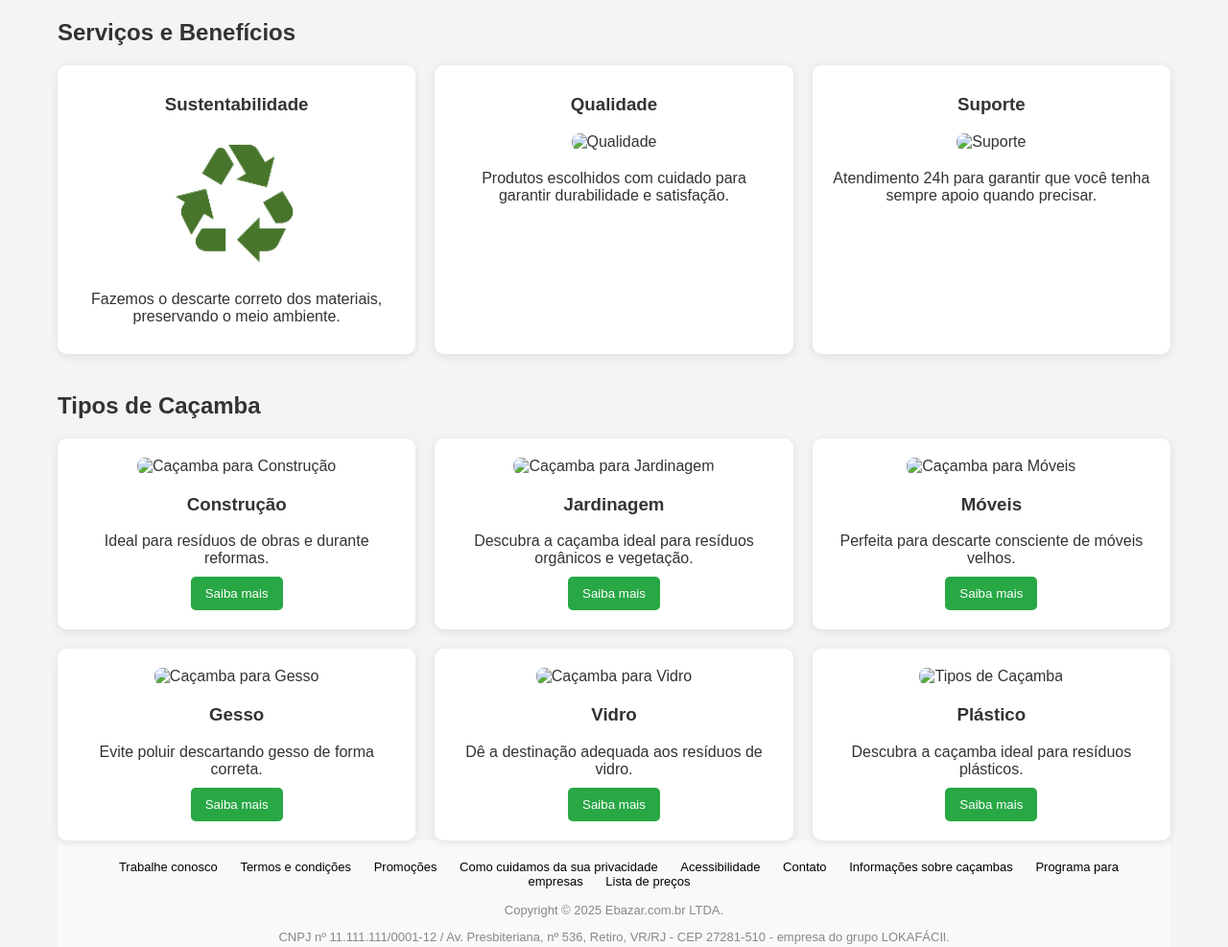
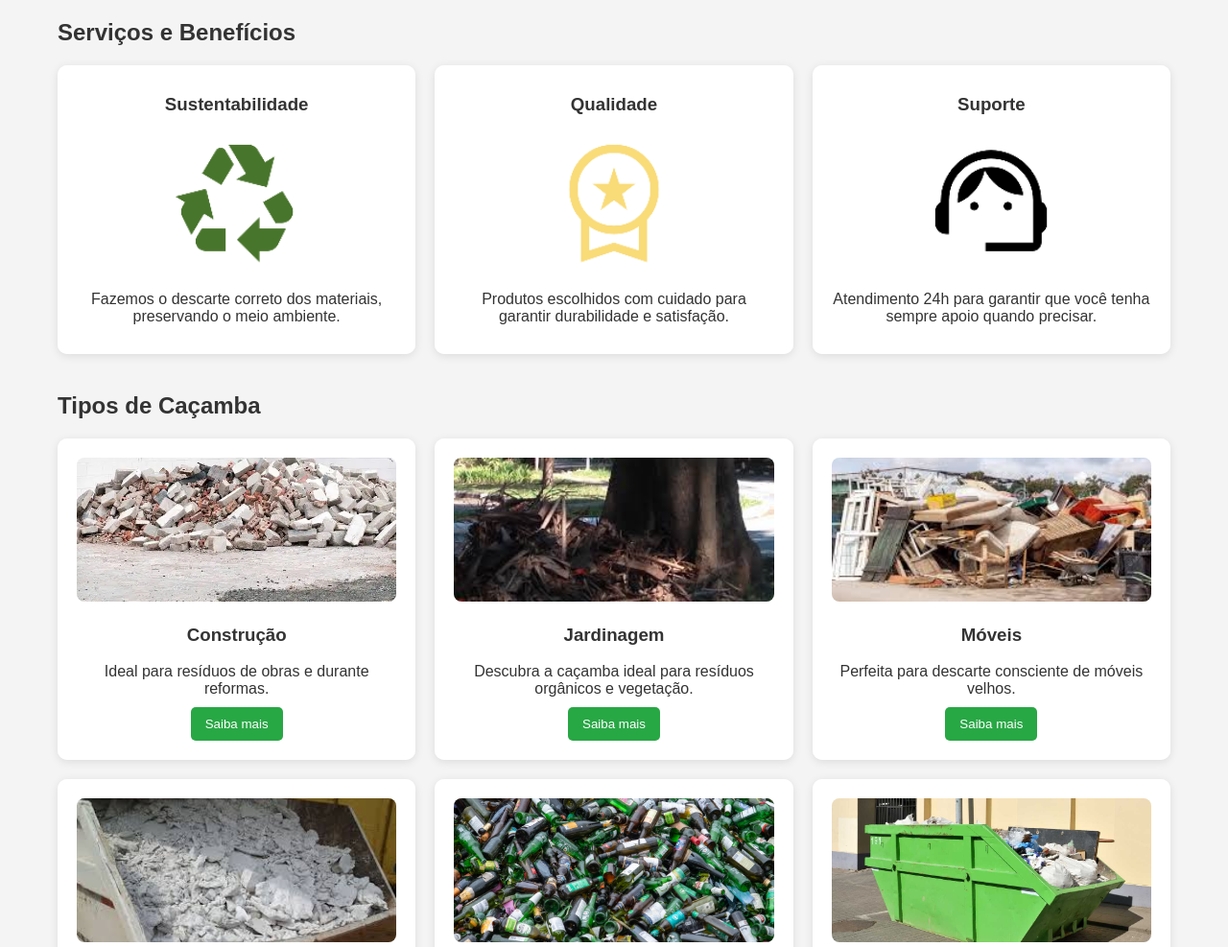
Before and after one commit to joaogabrielblanc/LOCAF-CIL, a plain HTML site: page index.html in a window 1280 px wide. Shown: the part 620-1607 px from the top of the page at 96% size. Drawn offline with Linux system fonts and the light colour scheme; files whose address does not match are found by name.

Commit message:
Update index.html

```diff
--- a/index.html
+++ b/index.html
@@ -5,7 +5,7 @@
   <meta name="viewport" content="width=device-width, initial-scale=1.0" />
   <title>LocaFácil - Caçambas</title>
 <link rel="stylesheet" href="style.css">
- <link rel="icon" href="IMAGENS/ChatGPT-Image-15-de-jun.-de-2025_-22_33_24.ico" type="image/png">
+ <link rel="icon" href="ChatGPT-Image-15-de-jun.-de-2025_-22_33_24.ico" type="image/png">
 </head>
 <body>
 
@@ -37,13 +37,13 @@
       </div>
       <div class="card">
         <h3>Qualidade</h3>
-        <img src="IMAGENS/workspace_premium_130dp_F9DB78_FILL0_wght400_GRAD0_opsz48.png" alt="Qualidade"class="small-img">
+        <img src="workspace_premium_130dp_F9DB78_FILL0_wght400_GRAD0_opsz48.png" alt="Qualidade"class="small-img">
         <p>Produtos escolhidos com cuidado para garantir durabilidade e satisfação.</p>
 
       </div>
       <div class="card">
         <h3>Suporte</h3>
-        <img src="IMAGENS/support_agent_130dp_000000_FILL0_wght400_GRAD0_opsz48.png" alt="Suporte"class="small-img">
+        <img src="support_agent_130dp_000000_FILL0_wght400_GRAD0_opsz48.png" alt="Suporte"class="small-img">
         <p>Atendimento 24h para garantir que você tenha sempre apoio quando precisar.</p>
 
       </div>
@@ -52,37 +52,37 @@
     <h2 style="margin-top: 40px;">Tipos de Caçamba</h2>
     <div class="cards-container">
       <div class="card">
-        <img src="IMAGENS/obras.webp" alt="Caçamba para Construção">
+        <img src="obras.webp" alt="Caçamba para Construção">
         <h3>Construção</h3>
         <p>Ideal para resíduos de obras e durante reformas.</p>
         <button onclick="window.location.href='Saibamais_construçao.html'">Saiba mais</button>
       </div>
       <div class="card">
-        <img src="IMAGENS/jard.jpeg" alt="Caçamba para Jardinagem">
+        <img src="jard.jpeg" alt="Caçamba para Jardinagem">
         <h3>Jardinagem</h3>
         <p>Descubra a caçamba ideal para resíduos orgânicos e vegetação.</p>
         <button onclick="window.location.href='Saibamais_construçao.html'">Saiba mais</button>
       </div>
       <div class="card">
-        <img src="IMAGENS/moveis.jpeg" alt="Caçamba para Móveis">
+        <img src="moveis.jpeg" alt="Caçamba para Móveis">
         <h3>Móveis</h3>
         <p>Perfeita para descarte consciente de móveis velhos.</p>
         <button onclick="window.location.href='Saibamais_construçao.html'">Saiba mais</button>
       </div>
       <div class="card">
-        <img src="IMAGENS/gesso.jpeg" alt="Caçamba para Gesso">
+        <img src="gesso.jpeg" alt="Caçamba para Gesso">
         <h3>Gesso</h3>
         <p>Evite poluir descartando gesso de forma correta.</p>
         <button onclick="window.location.href='Saibamais_construçao.html'">Saiba mais</button>
       </div>
       <div class="card">
-        <img src="IMAGENS/vidro.jpg" alt="Caçamba para Vidro">
+        <img src="vidro.jpg" alt="Caçamba para Vidro">
         <h3>Vidro</h3>
         <p>Dê a destinação adequada aos resíduos de vidro.</p>
         <button onclick="window.location.href='Saibamais_construçao.html'">Saiba mais</button>
       </div>
        <div class="card">
-        <img src="IMAGENS/plastic.jpg" alt="Tipos de Caçamba">
+        <img src="plastic.jpg" alt="Tipos de Caçamba">
         <h3>Plástico</h3>
         <p>Descubra a caçamba ideal para resíduos plásticos.</p>
         <button onclick="window.location.href='Saibamais_construçao.html'">Saiba mais</button>
```
